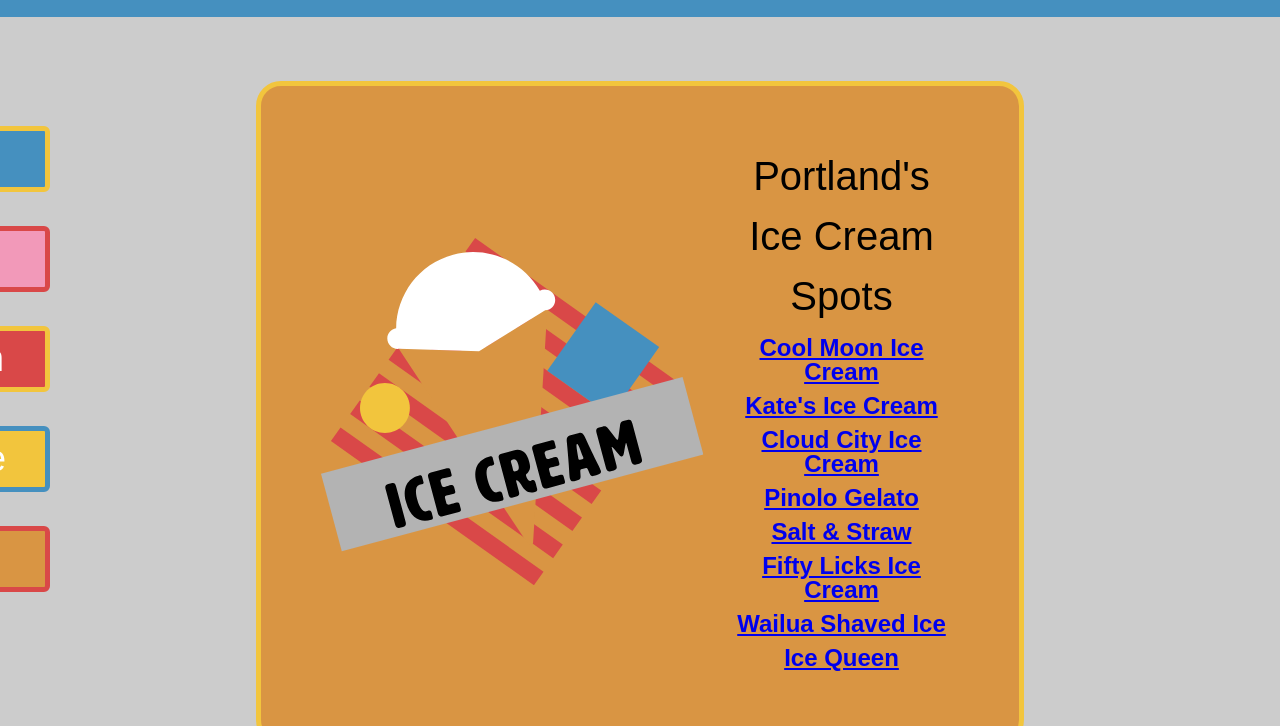
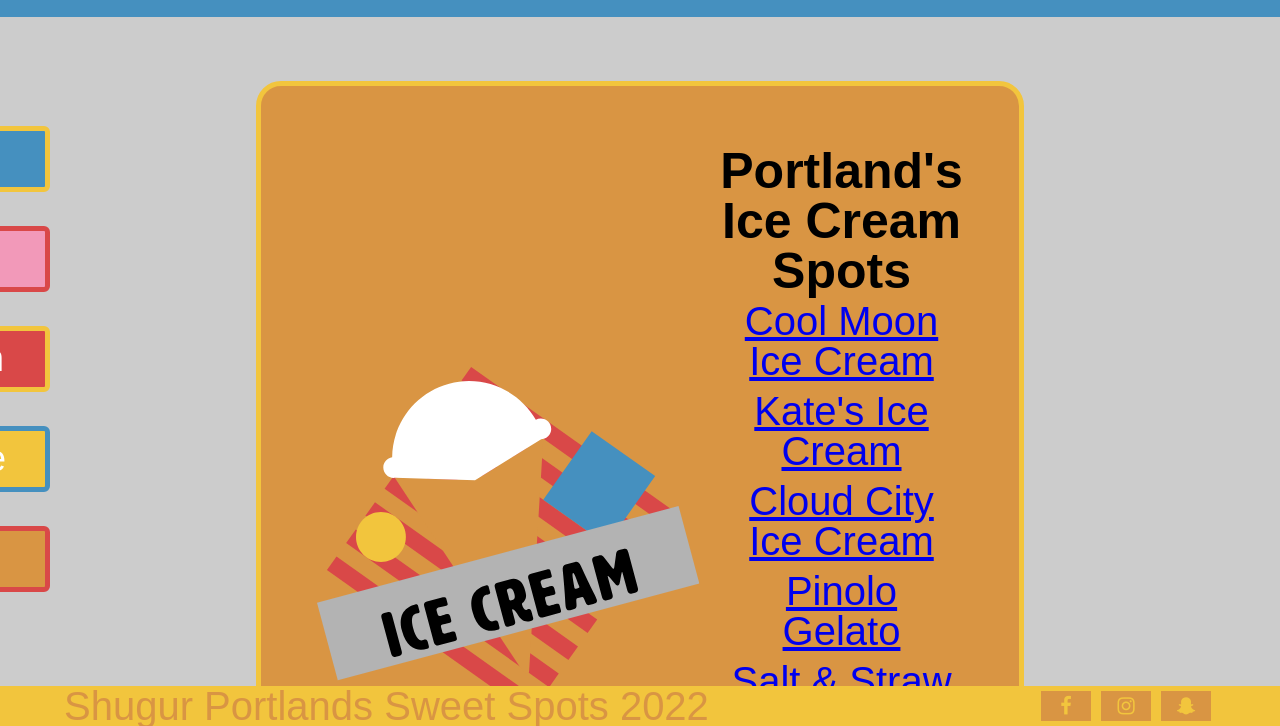
Before and after one commit to Patricky5000/shugur, a plain HTML site: page icecream.html in a window 1280 px wide. Shown: the part 74-800 px from the top of the page. Drawn offline with Linux system fonts and the light colour scheme; a web font is replaced by a local one.

Commit message:
added footer and social media

```diff
--- a/icecream.html
+++ b/icecream.html
@@ -1,6 +1,8 @@
 <!DOCTYPE html>
 <html lang="en">
   <head>
+    <meta name="viewport" content="width=device-width, initial-scale=1">
+    <link rel="stylesheet" href="https://cdnjs.cloudflare.com/ajax/libs/font-awesome/4.7.0/css/font-awesome.min.css">
     <meta charset="UTF-8" />
     <meta http-equiv="X-UA-Compatible" content="IE=edge" />
     <meta name="viewport" content="width=device-width, initial-scale=1.0" />
@@ -8,6 +10,7 @@
     <link rel="stylesheet" href="style.css">
     <link rel="stylesheet" href="script.js">
     <link rel="stylesheet" href="https://use.typekit.net/fir2vxf.css">
+    <link rel="icon" type="image/x-icon" href="/images/shagur favicon.png">
     <title>Shugur Portland's Sweet Spots</title>
   </head>
   <body>
@@ -26,7 +29,7 @@
            <img class="img-list"><image src="images/icecream-off.svg"/>
         </div>
          <div class="right">
-          <h1>Portland's Ice Cream Spots</h1>
+          <p><h1>Portland's Ice Cream Spots</h1></p>
           <p><h2><a href="http://coolmoonicecream.com/">Cool Moon Ice Cream</a></h2></p>
           <p><h2><a href="https://www.katesicecream.com/">Kate's Ice Cream</a></h2></p>
           <p><h2><a href="https://www.cloudcityicecream.com/">Cloud City Ice Cream</a></h2></p>
@@ -38,8 +41,15 @@
         </div>
       </div>
       <div class="footer">
-        Shugur Portlands Sweet Spots 2022
-      </div>
+        <div class="title">
+          <h3>Shugur Portlands Sweet Spots 2022</h3>
+        </div>
+        <div class="social">
+          <a href="#" class="fa fa-facebook"></a>
+          <a href="#" class="fa fa-instagram"></a>
+          <a href="#" class="fa fa-snapchat-ghost"></a>
+        </div>
+     </div>
 
 </body>
 </html>
--- a/style.css
+++ b/style.css
@@ -19,9 +19,7 @@ main{
   margin-left: 25%;
 }
  body {
-  font-family: sommet-slab, serif;
-    font-family: pedestria-mvb, sans-serif;
-    font-weight: 24 px;
+
 
 }
   .card {
@@ -34,7 +32,7 @@ main{
   top: 0;
   left: 0;
   z-index: 100;
-  padding: 40px ;
+  padding: 20px ;
 }
 .card:hover .img-top {
   display: inline;
@@ -43,13 +41,16 @@ main{
   opacity: 0;
 }
 .card{
-  padding:40px ;
+  padding:20px ;
 }
-left {
+.left {
   display:flex;
   align-items: center;
-  gap: 50px;
-}
+  justify-content: center;
+  width:60%;
+  margin-left: auto;
+  margin-right: auto;
+  }
 #mySidenav a {
   position: absolute;
   left: -200px;
@@ -109,30 +110,69 @@ left {
   margin-right: auto;
 
 }
-.list .left{
+.list .left {
   margin: 10px;
-  flex:40%
+  flex:10%
 
 }
-.list .right{
-  padding: 10px;
+.list .right {
+padding: 10px;
   flex:40%
-  font-size:20px;
+  }
+  h1 {
+  font-family: hwt-artz, sans-serif;
+  font-size: 50px;
+  font-weight: 700;
+  font-style: normal;
+  }
+  h2 {
+  font-family: pedestria-mvb, sans-serif;
+  font-size: 40px;
+  padding: 5px;
+ }
+
+ h3 {
+  font-family: hwt-artz, sans-serif;
+  font-size: 40px;
+  font-style: normal;
+}
+
+.footer {
+  display: flex;
+  position: fixed;
+  left: 0;
+  bottom: 0;
+  width: 100%;
+  background-color:#F2C53D;
+  color:#D99543;
+  justify-content: space-between;
+  }
+  .footer .title {
+    margin-left:5%;
+    }
+  .footer .social {
+    display: flex;
+    margin-right:5% ;
+  }
+
+.footer .fa {
+  padding: 5px;
+  font-size: 20px;
+  width: 50px;
+  text-align: center;
+  text-decoration: none;
+  margin: 5px 5px;
+}
+.fa-instagram {
+  background: #D99543;
+  color: #F2C53D;
+}
+.fa-snapchat-ghost {
+  background: #D99543;
+  color: #F2C53D;
 
 }
-
-
-h1{
-  font-family: hwt-artz, sans-serif;
-  font-size: 40px;
-  line-height: 60px;
-
-
-}
-h2{
-  font-family: pedestria-mvb, sans-serif;
-  font-size: 24px;
-  font-weight: 700;
-  margin-top: 10px;
-    margin-bottom: 10px;
-}
+.fa-facebook {
+  background: #D99543;
+  color: #F2C53D;
+  }
```
Also changed, not shown: chocolate.html (+12 -2 lines), donuts.html (+12 -1 lines), index.html (+13 -2 lines), pastry.html (+12 -3 lines), images/shagur favicon.png (added).
